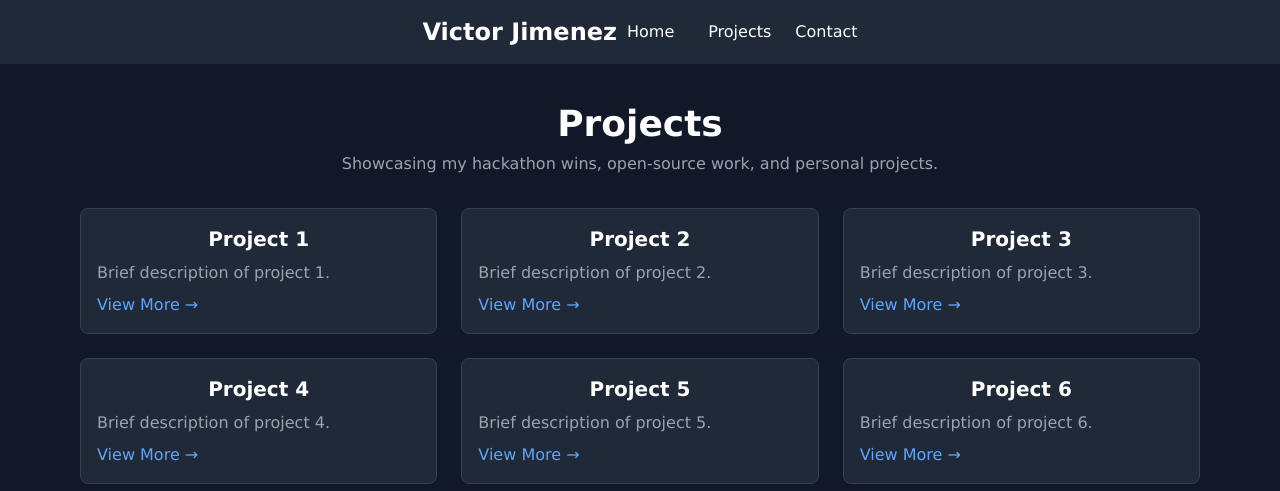
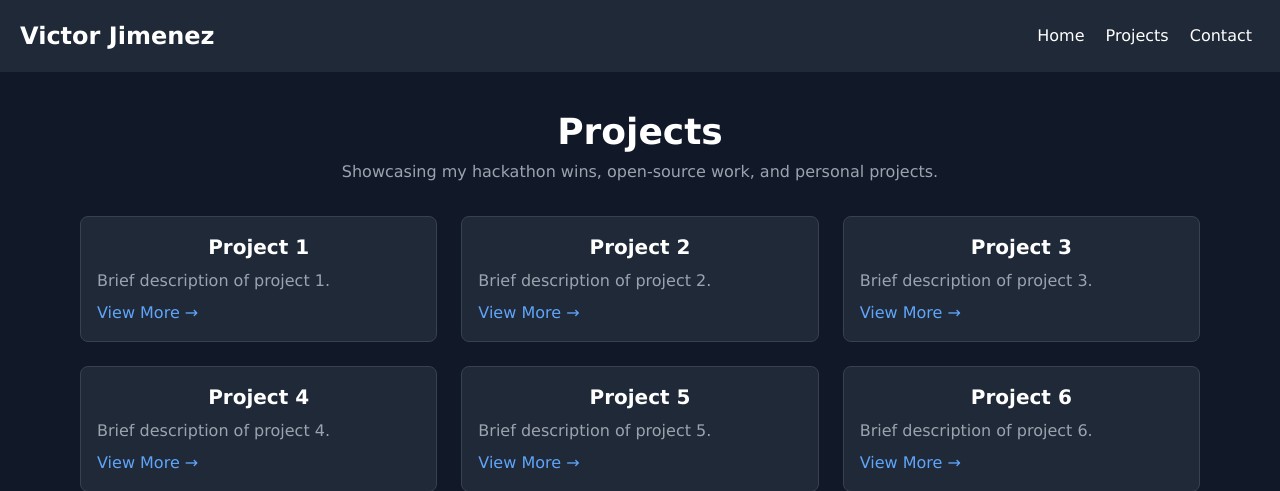
Before and after one commit to VictorJimenez3/Portfolio-Website, a Flask app: page /projects in a window 1280 px wide. Shown: the top 491 px of the page. Run offline with Flask 3, Linux system fonts and the light colour scheme; some libraries are stand-ins or nearby versions.

Commit message:
small navbar fix

```diff
--- a/templates/projects.html
+++ b/templates/projects.html
@@ -10,16 +10,14 @@
 <body class="bg-gray-900 text-white overflow-y-auto h-screen">
 
     <!-- Navbar -->
-    <nav class="bg-gray-800 p-4">
-        <div class="max-w-6xl mx-auto flex justify-between items-center">
-            <h1 class="text-2xl font-bold">Victor Jimenez</h1>
-            <div class="hidden md:flex space-x-6">
-                <a href="/home" class="hover:text-gray-400">Home</a>
-                <a href="/projects" class="hover:text-gray-400">Projects</a>
-                <a href="/contact" class="hover:text-gray-400">Contact</a>
-            </div>
+    <nav class="p-5 bg-gray-800 flex justify-between items-center">
+        <h1 class="text-2xl font-bold">Victor Jimenez</h1>
+        <div>
+          <a href="/home" class="mx-2">Home</a>
+          <a href="/projects" class="mx-2">Projects</a>
+          <a href="/contact" class="mx-2">Contact</a>
         </div>
-    </nav>
+      </nav>
 
     <!-- Title -->
     <div class="text-center mt-10">
```
Also changed, not shown: templates/contact.html (+7 -9 lines), requirements.txt (added).
